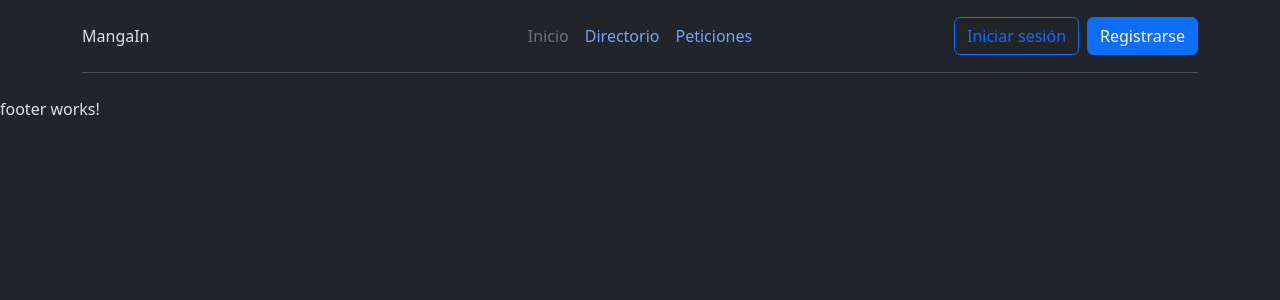
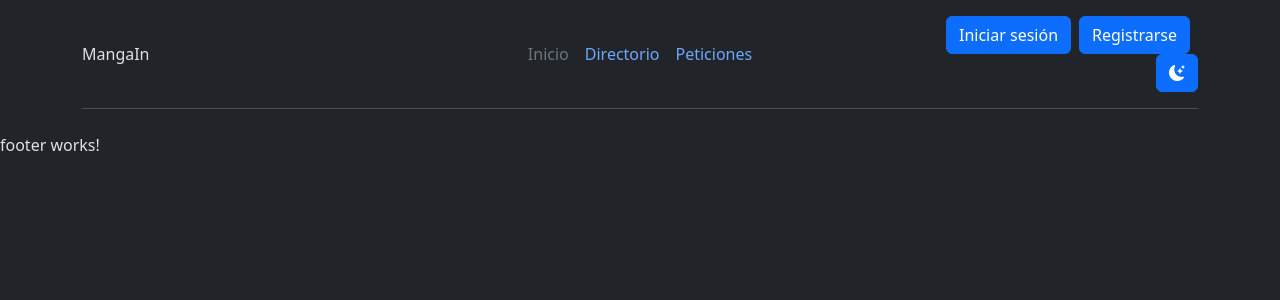
Before and after one commit to zentoo31/MangaProjectFront, an Angular app: page / in a window 1280 px wide. Shown: the top 300 px of the page. Built offline with nearby package versions, Linux system fonts and the light colour scheme.

Commit message:
second commit

```diff
--- a/src/app/header/header.component.html
+++ b/src/app/header/header.component.html
@@ -9,8 +9,15 @@
             <li><a href="#" class="nav-link px-2">Peticiones</a></li>
         </ul>
         <div class="col-md-3 text-end">
-            <button type="button" class="btn btn-outline-primary me-2">Iniciar sesión</button>
-            <button type="button" class="btn btn-primary">Registrarse</button>
+            <button type="button" class="btn btn-primary me-2">Iniciar sesión</button>
+            <button type="button" class="btn btn-primary me-2">Registrarse</button>
+            <button type="button" class="btn btn-primary" (click)="actualizarBotonUI()">
+                @if(mode == 0){
+                    <i class="bi bi-moon-stars-fill"></i>
+                }@else{
+                    <i class="bi bi-brightness-high-fill"></i>
+                }
+            </button>
         </div>
     </header>
 </div>
--- a/src/app/header/header.component.ts
+++ b/src/app/header/header.component.ts
@@ -1,12 +1,19 @@
-import { Component } from '@angular/core';
+import { CommonModule } from '@angular/common';
+import { Component, Output } from '@angular/core';
 
 @Component({
   selector: 'app-header',
   standalone: true,
-  imports: [],
+  imports: [CommonModule],
   templateUrl: './header.component.html',
   styleUrl: './header.component.css'
 })
 export class HeaderComponent {
+  mode: number = 0;
+
+
+  actualizarBotonUI(){
+    this.mode = (this.mode + 1) % 2;
+  }
 
 }
--- a/src/index.html
+++ b/src/index.html
@@ -2,11 +2,12 @@
 <html lang="es" data-bs-theme = "dark">
 <head>
   <meta charset="utf-8">
-  <title>Login</title>
+  <title>MangaIn</title>
   <base href="/">
   <meta name="viewport" content="width=device-width, initial-scale=1">
   <link rel="icon" type="image/x-icon" href="favicon.ico">
   <link href="https://cdn.jsdelivr.net/npm/bootstrap@5.3.3/dist/css/bootstrap.min.css" rel="stylesheet" integrity="sha384-QWTKZyjpPEjISv5WaRU9OFeRpok6YctnYmDr5pNlyT2bRjXh0JMhjY6hW+ALEwIH" crossorigin="anonymous">
+  <link rel="stylesheet" href="https://cdn.jsdelivr.net/npm/bootstrap-icons@1.11.3/font/bootstrap-icons.min.css">
 </head>
 <body>
   <app-root></app-root>
```
